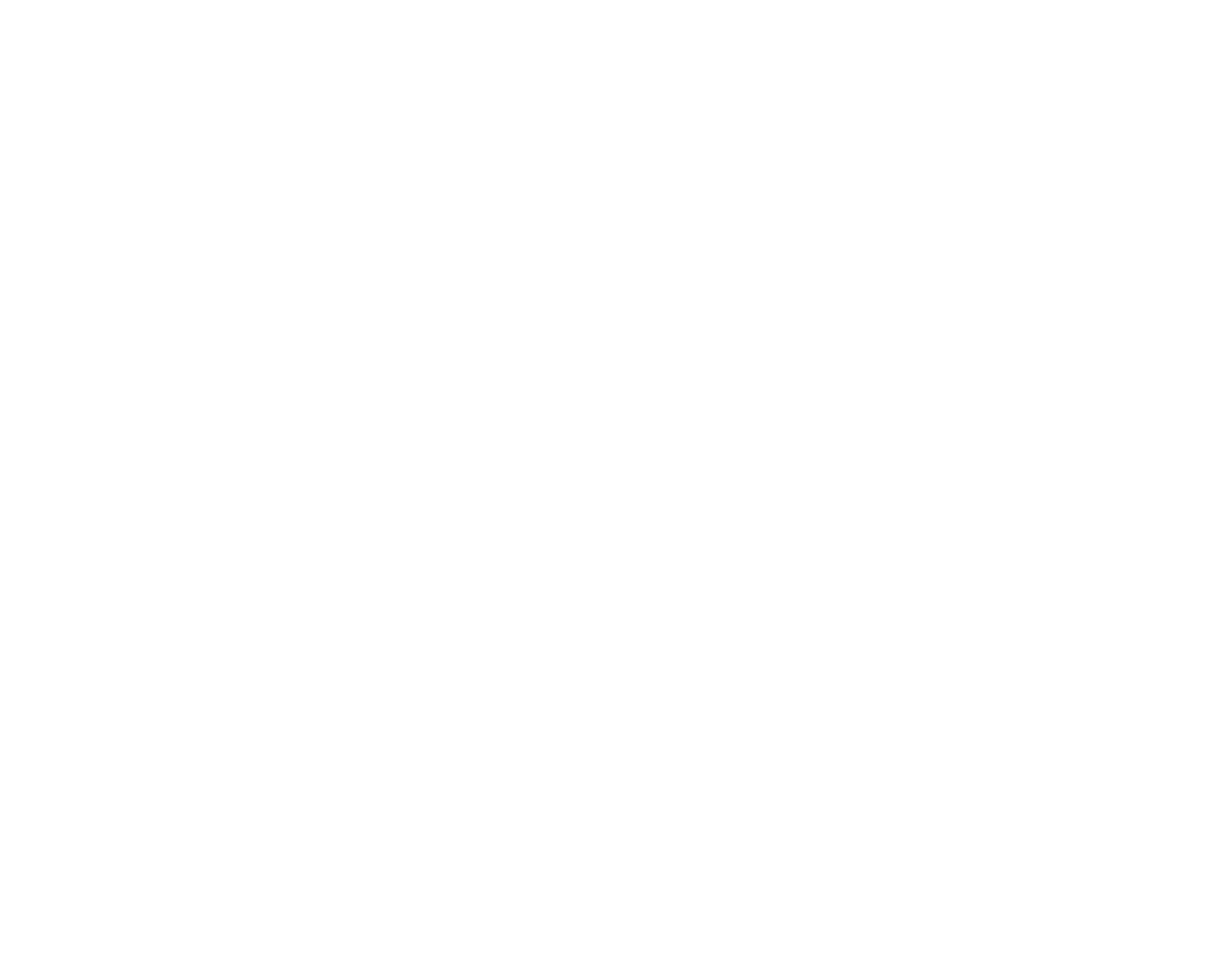
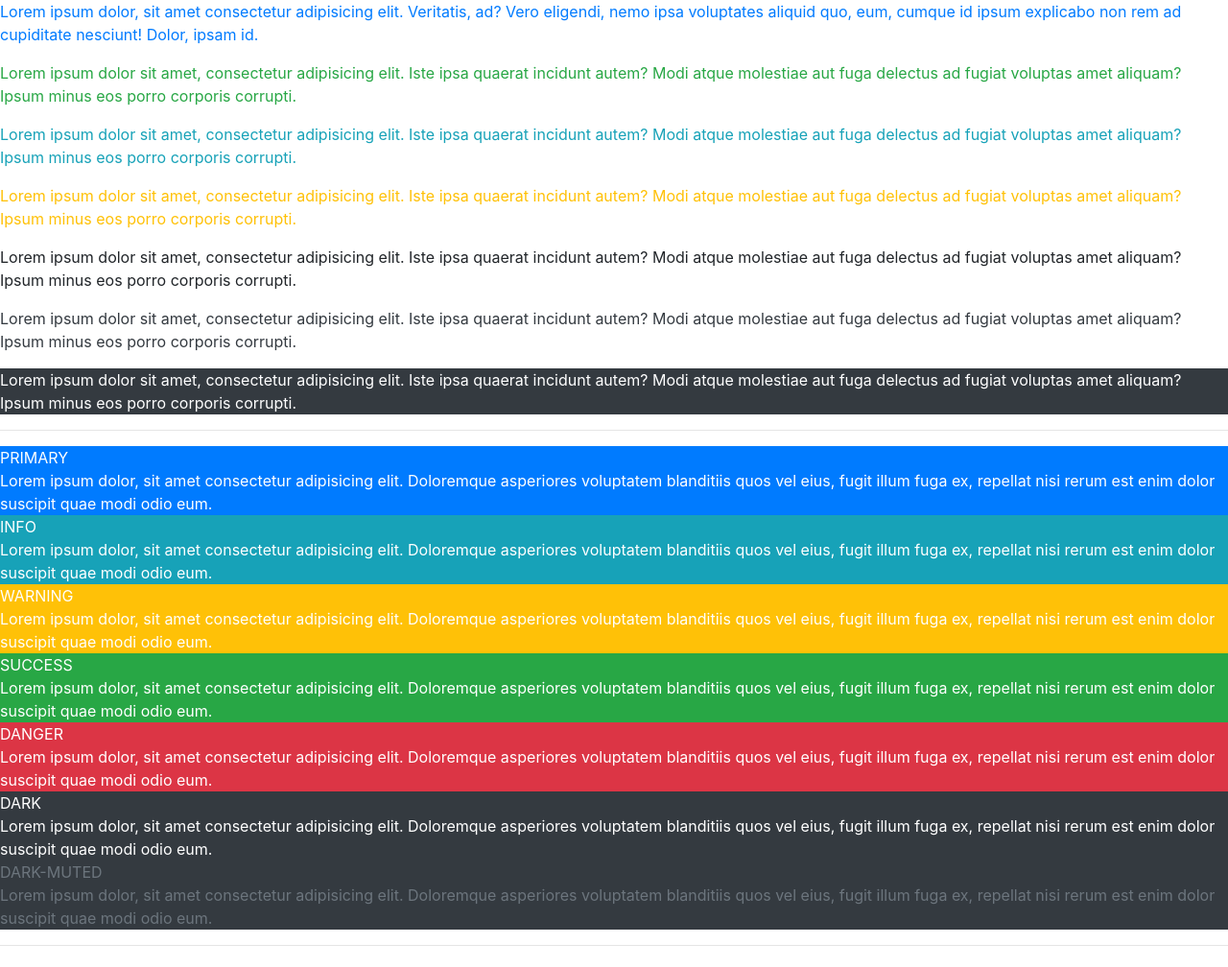
Before and after one commit to ruizdiazever/bootstrap, a plain HTML site: page index_4_color_TextAndBackground.html in a window 1280 px wide. Shown: the whole page at 96% size. Before the commit the page ends 800 px from the top, so only its background shows below. Drawn offline with nearby package versions, Linux system fonts and the light colour scheme.

Commit message:
Colores de texto & fondo

```diff
--- a/index_4_color_TextAndBackground.html
+++ b/index_4_color_TextAndBackground.html
@@ -9,8 +9,36 @@
 </head>
 
 <body>
+    <!-- Bootstrap trae colores por defecto para cualquier etiqueta -->
+    <p class="text-primary">Lorem ipsum dolor, sit amet consectetur adipisicing elit. Veritatis, ad? Vero eligendi, nemo ipsa voluptates aliquid quo, eum, cumque id ipsum explicabo non rem ad cupiditate nesciunt! Dolor, ipsam id.</p>
+    <p class="text-success">Lorem ipsum dolor sit amet, consectetur adipisicing elit. Iste ipsa quaerat incidunt autem? Modi atque molestiae aut fuga delectus ad fugiat voluptas amet aliquam? Ipsum minus eos porro corporis corrupti.</p>
+    <p class="text-info">Lorem ipsum dolor sit amet, consectetur adipisicing elit. Iste ipsa quaerat incidunt autem? Modi atque molestiae aut fuga delectus ad fugiat voluptas amet aliquam? Ipsum minus eos porro corporis corrupti.</p>
+    <p class="text-warning">Lorem ipsum dolor sit amet, consectetur adipisicing elit. Iste ipsa quaerat incidunt autem? Modi atque molestiae aut fuga delectus ad fugiat voluptas amet aliquam? Ipsum minus eos porro corporis corrupti.</p>
+    <p class="danger">Lorem ipsum dolor sit amet, consectetur adipisicing elit. Iste ipsa quaerat incidunt autem? Modi atque molestiae aut fuga delectus ad fugiat voluptas amet aliquam? Ipsum minus eos porro corporis corrupti.</p>
+    <p class="text-dark">Lorem ipsum dolor sit amet, consectetur adipisicing elit. Iste ipsa quaerat incidunt autem? Modi atque molestiae aut fuga delectus ad fugiat voluptas amet aliquam? Ipsum minus eos porro corporis corrupti.</p>
+    <p class="bg-dark text-white">Lorem ipsum dolor sit amet, consectetur adipisicing elit. Iste ipsa quaerat incidunt autem? Modi atque molestiae aut fuga delectus ad fugiat voluptas amet aliquam? Ipsum minus eos porro corporis corrupti.</p>
 
+    <hr>
 
+    <!-- Estos colores background podrian representar estados de nuestra aplicacion:
+    primary (azul): podria ser un boton comun.
+    info (verde tenue): para colocar infomaciones.
+    warning (amarillo): para colocar advertencias.
+    success (verde): cuando nuestra operacion ha sido satisfactoria.
+    danger (rojo): cuando algo ha salido mal.
+    dark (negro): para cualquier tipo de estado.
+    -->
+    <div class="bg-primary text-white">PRIMARY <br> Lorem ipsum dolor, sit amet consectetur adipisicing elit. Doloremque asperiores voluptatem blanditiis quos vel eius, fugit illum fuga ex, repellat nisi rerum est enim dolor suscipit quae modi odio eum.</div>
+    <div class="bg-info text-white">INFO <br> Lorem ipsum dolor, sit amet consectetur adipisicing elit. Doloremque asperiores voluptatem blanditiis quos vel eius, fugit illum fuga ex, repellat nisi rerum est enim dolor suscipit quae modi odio eum.</div>
+    <div class="bg-warning text-white">WARNING <br> Lorem ipsum dolor, sit amet consectetur adipisicing elit. Doloremque asperiores voluptatem blanditiis quos vel eius, fugit illum fuga ex, repellat nisi rerum est enim dolor suscipit quae modi odio eum.</div>
+    <div class="bg-success text-white">SUCCESS <br> Lorem ipsum dolor, sit amet consectetur adipisicing elit. Doloremque asperiores voluptatem blanditiis quos vel eius, fugit illum fuga ex, repellat nisi rerum est enim dolor suscipit quae modi odio eum.</div>
+    <div class="bg-danger text-white"> DANGER <br> Lorem ipsum dolor, sit amet consectetur adipisicing elit. Doloremque asperiores voluptatem blanditiis quos vel eius, fugit illum fuga ex, repellat nisi rerum est enim dolor suscipit quae modi odio eum.</div>
+    <div class="bg-dark text-white"> DARK <br> Lorem ipsum dolor, sit amet consectetur adipisicing elit. Doloremque asperiores voluptatem blanditiis quos vel eius, fugit illum fuga ex, repellat nisi rerum est enim dolor suscipit quae modi odio eum.</div>
+    <div class="bg-dark text-muted"> DARK-MUTED <br> Lorem ipsum dolor, sit amet consectetur adipisicing elit. Doloremque asperiores voluptatem blanditiis quos vel eius, fugit illum fuga ex, repellat nisi rerum est enim dolor suscipit quae modi odio eum.</div>
+
+    <hr>
+    <!-- Esto sirve mucho cuando buscamos estar ocultado o mostrando elementos  -->
+    <p class="invisible">Lorem ipsum dolor sit amet consectetur adipisicing elit. Odio voluptate doloremque at quisquam optio, architecto saepe tempora pariatur vel eaque, adipisci ut! Veritatis beatae illum necessitatibus, eum neque commodi eos?</p>
 
     <script src="https://code.jquery.com/jquery-3.3.1.slim.min.js" integrity="sha384-q8i/X+965DzO0rT7abK41JStQIAqVgRVzpbzo5smXKp4YfRvH+8abtTE1Pi6jizo" crossorigin="anonymous"></script>
     <script src="https://cdnjs.cloudflare.com/ajax/libs/popper.js/1.14.7/umd/popper.min.js" integrity="sha384-UO2eT0CpHqdSJQ6hJty5KVphtPhzWj9WO1clHTMGa3JDZwrnQq4sF86dIHNDz0W1" crossorigin="anonymous"></script>
```
